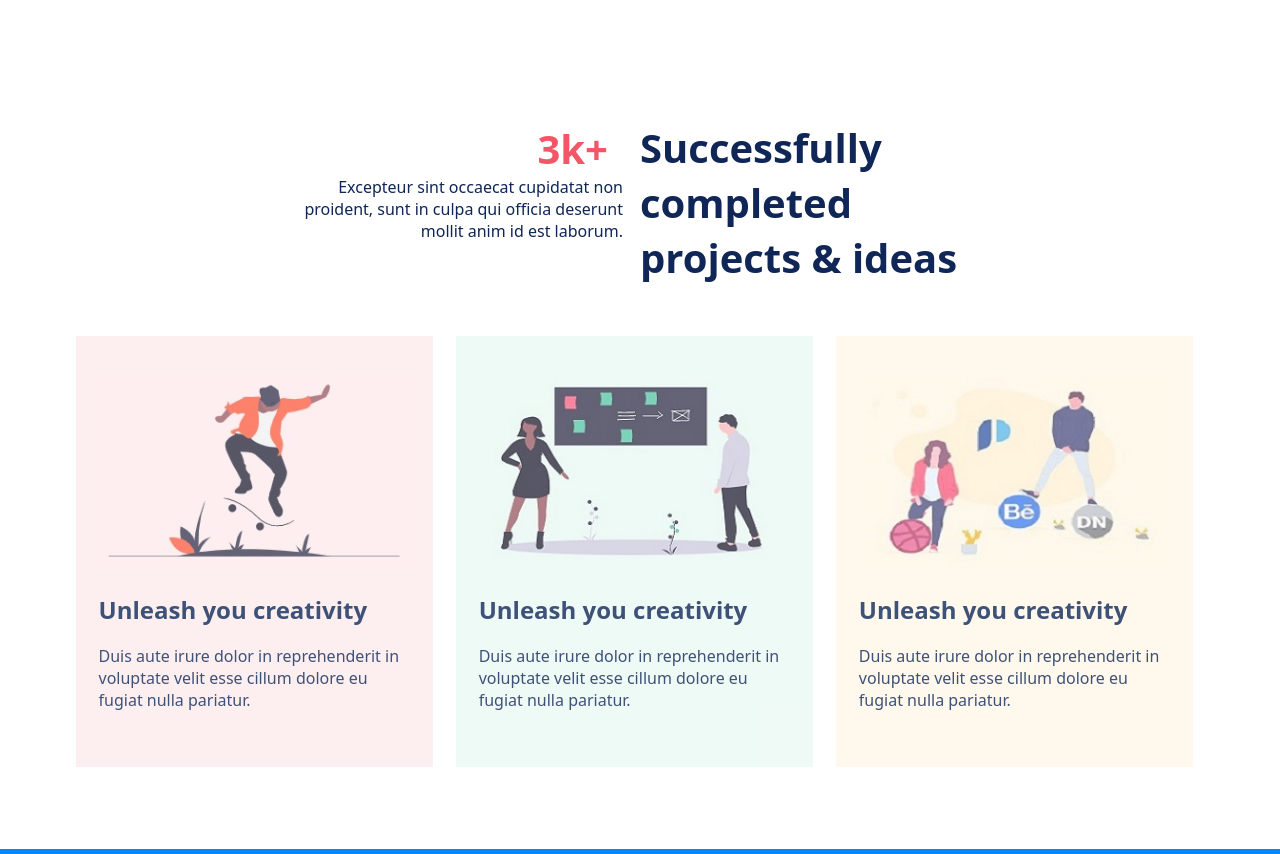
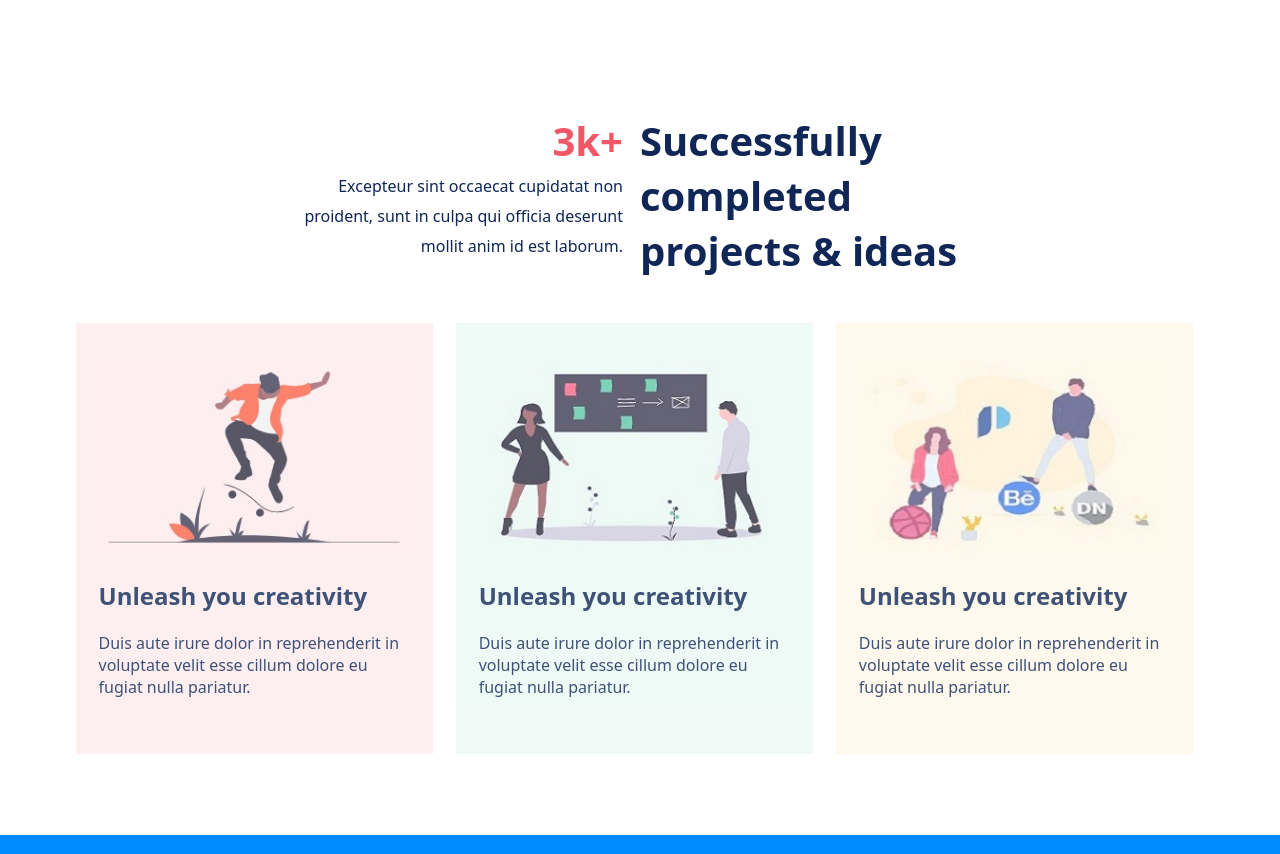
Before and after one commit to ashfaq-sadat/quick_html_template, a plain HTML site: page index.html in a window 1280 px wide. Shown: the part 823-1677 px from the top of the page. Drawn offline with Linux system fonts and the light colour scheme.

Commit message:
fixed padding issues in highlight section

```diff
--- a/css/style2.css
+++ b/css/style2.css
@@ -112,15 +112,16 @@ header {
 	float: left;
 	/* padding: 25px 20px 10px 10px; */
 
-	padding: 25px 17px 0px 62px;
+	padding: 30px 17px 0px 65px;
 	box-sizing: border-box;
 }
 .high-count p {
 	text-align: right;
+	line-height: 30px;
 }
 .high-count p span {
 	display: block;
-	margin-right: 15px;
+	margin-bottom: 15px;
 	font-size: 40px;
 	font-weight: 700;
 	color: #f15767;
@@ -128,11 +129,10 @@ header {
 .high-text {
 	width: 50%;
 	float: right;
-
-	padding: 0px 10px 0px 0px;
+	padding: 0px 80px 0px 0px;
 	box-sizing: border-box;
 }
-.high-text p {
+.high-text h2 {
 	text-align: left;
 	font-size: 40px;
 	font-weight: 700;
--- a/index.html
+++ b/index.html
@@ -53,8 +53,8 @@
                     est laborum.</p>
             </div>
             <div class="high-text">
-                <p>Successfully<br> completed<br>
-                    projects & ideas</p>
+                <h2>Successfully completed
+                    projects & ideas</h2>
             </div>
         </div>
     </section>
@@ -86,9 +86,6 @@
                     nulla pariatur.</p>
             </div>
         </div>
-
-        </div>
-        </div>
     </section>
     <!-- service section ends -->
     <!-- footer start -->
```
